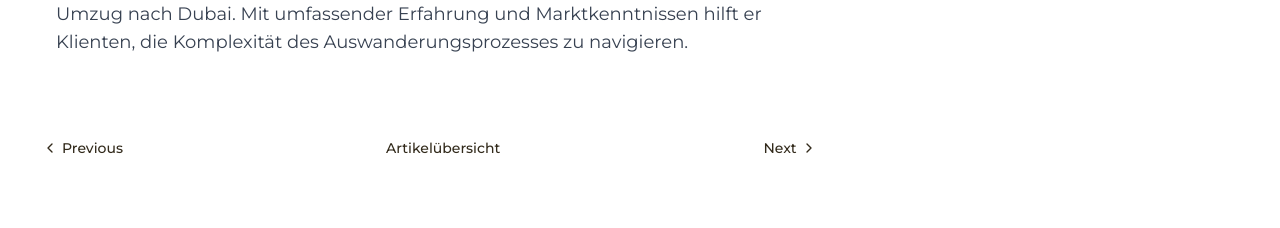
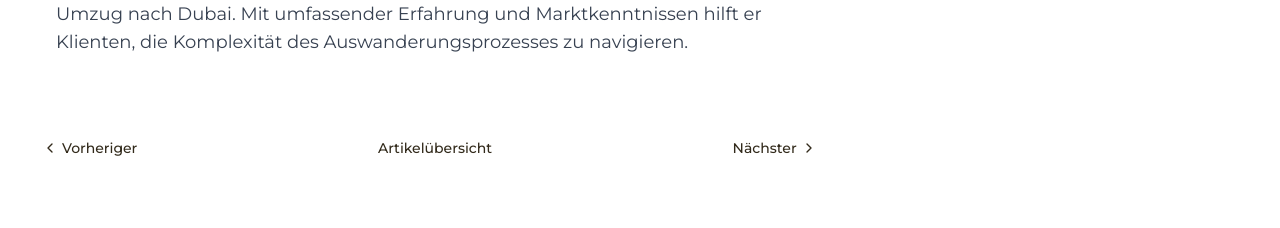
Before and after one commit to LepcsikMike/dubai-move-guide, a React (Vite) app: page /blog/2 in a window 1280 px wide. Shown: the part 1620-1848 px from the top of the page. Built offline with nearby package versions, Linux system fonts and the light colour scheme.

Commit message:
Fix: Resolve no changes error
Attempt to fix the error where the AI edits didn't result in any changes to the codebase.

```diff
--- a/src/components/ui/pagination.tsx
+++ b/src/components/ui/pagination.tsx
@@ -1,3 +1,4 @@
+
 import * as React from "react"
 import { ChevronLeft, ChevronRight, MoreHorizontal } from "lucide-react"
 
@@ -70,7 +71,7 @@ const PaginationPrevious = ({
     {...props}
   >
     <ChevronLeft className="h-4 w-4" />
-    <span>Previous</span>
+    <span>Vorheriger</span>
   </PaginationLink>
 )
 PaginationPrevious.displayName = "PaginationPrevious"
@@ -85,7 +86,7 @@ const PaginationNext = ({
     className={cn("gap-1 pr-2.5", className)}
     {...props}
   >
-    <span>Next</span>
+    <span>Nächster</span>
     <ChevronRight className="h-4 w-4" />
   </PaginationLink>
 )
```
